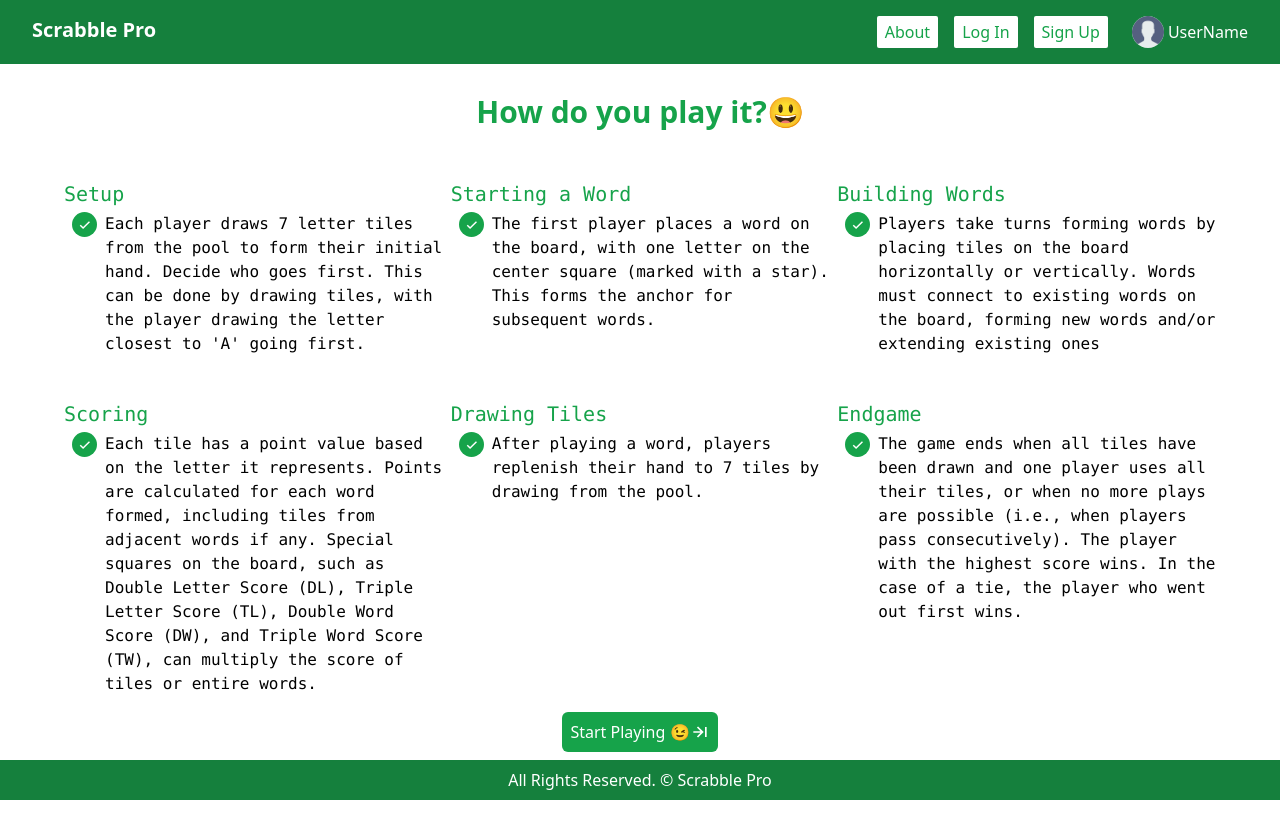
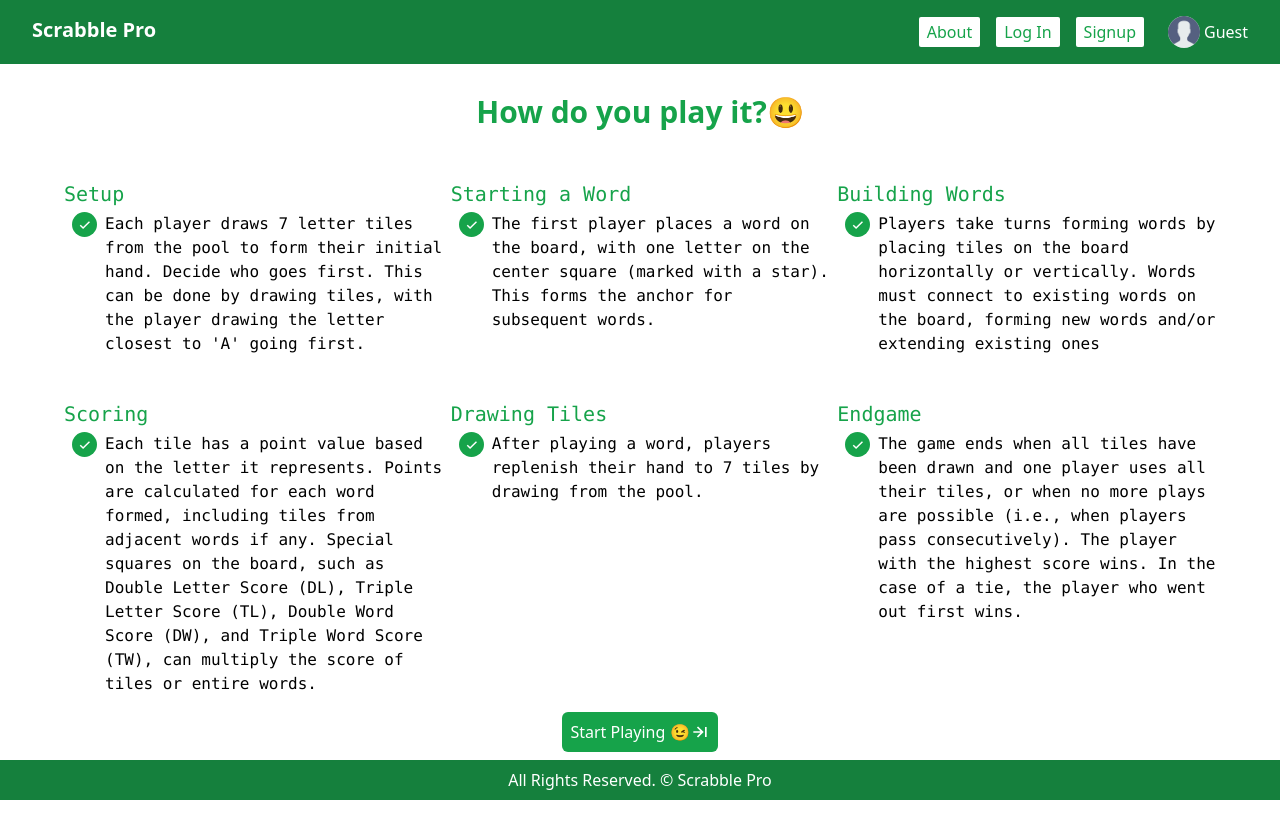
Before and after one commit to Topher254/scrabble, a React (Vite) app: page /about in a window 1280 px wide. Built offline with nearby package versions, Linux system fonts and the light colour scheme.

Commit message:
better version

```diff
--- a/src/Components/Topbar.jsx
+++ b/src/Components/Topbar.jsx
@@ -1,28 +1,43 @@
 import React from "react";
+import { Link } from "react-router-dom";
 import { Navbar_components } from "../Contraints";
-import { Link } from "react-router-dom";
-import user from '../assets/username.png'
+import user from '../assets/username.png';
+
 const Topbar = () => {
+  const username = localStorage.getItem('username');
+
   return (
     <div className="flex justify-between py-[1em] px-[2em] bg-green-700 text-white">
       <div>
         <Link to='/about'>
-        <h1 className="text-xl font-semibold ">Scrabble Pro</h1>
+          <h1 className="text-xl font-semibold">Scrabble Pro</h1>
         </Link>
       </div>
       <div className="flex justify-evenly items-center">
-      <div className="flex mr-[1em] ">
+        <div className="flex mr-[1em]">
+          {Navbar_components && Navbar_components.length > 0 ? (
+            <ul className="flex">
               {Navbar_components.map((nav, index) => (
-          <ul key={index}>
-          <Link to={nav.href}>
-            <li className="mx-2 hover:cursor-pointer hover:text-yellow-600 bg-white text-green-600 px-2 py-1 rounded-sm">{nav.label}</li>
+                <li key={index} className="mx-2">
+                  <Link to={nav.href} className="hover:cursor-pointer hover:text-yellow-600 bg-white text-green-600 px-2 py-1 rounded-sm">
+                    {nav.label}
                   </Link>
+                </li>
+              ))}
+              {/* Adding Signup link */}
+              <li className="mx-2">
+                <Link to="/signup" className="hover:cursor-pointer hover:text-yellow-600 bg-white text-green-600 px-2 py-1 rounded-sm">
+                  Signup
+                </Link>
+              </li>
             </ul>
-        ))}
+          ) : (
+            <p>No navigation items available</p>
+          )}
         </div>
         <div className="flex justify-center items-center">
-      <img src={user} alt="userimage" className="h-8 rounded-full"/>
-      <p className="ml-1  hover:cursor-pointer">UserName</p>
+          <img src={user} alt="userimage" className="h-8 rounded-full" />
+          <p className="ml-1 hover:cursor-pointer">{username || 'Guest'}</p> {/* Display username or 'Guest' if not logged in */}
         </div>
       </div>
     </div>
--- a/src/Contraints/index.js
+++ b/src/Contraints/index.js
@@ -6,10 +6,6 @@ export const Navbar_components = [
   {
     label: "Log In",
     href: "/signin",
-  },
-  {
-    label: "Sign Up",
-    href: "/signout",
   },
 ];
 
--- a/src/Pages/SignIn.jsx
+++ b/src/Pages/SignIn.jsx
@@ -18,6 +18,7 @@ const SignIn = () => {
       });
 
       localStorage.setItem('token', response.data.token);
+      localStorage.setItem('username', username); // Save username to local storage
       setMessage('Sign-in successful!');
       navigate('/profile');
     } catch (error) {
@@ -70,6 +71,6 @@ const SignIn = () => {
       </div>
     </div>
   );
-}
+};
 
 export default SignIn;
```
Also changed, not shown: 2 other files (tests, documents, lock files or other folders). Lines whose indentation alone changed are shown as unchanged.
